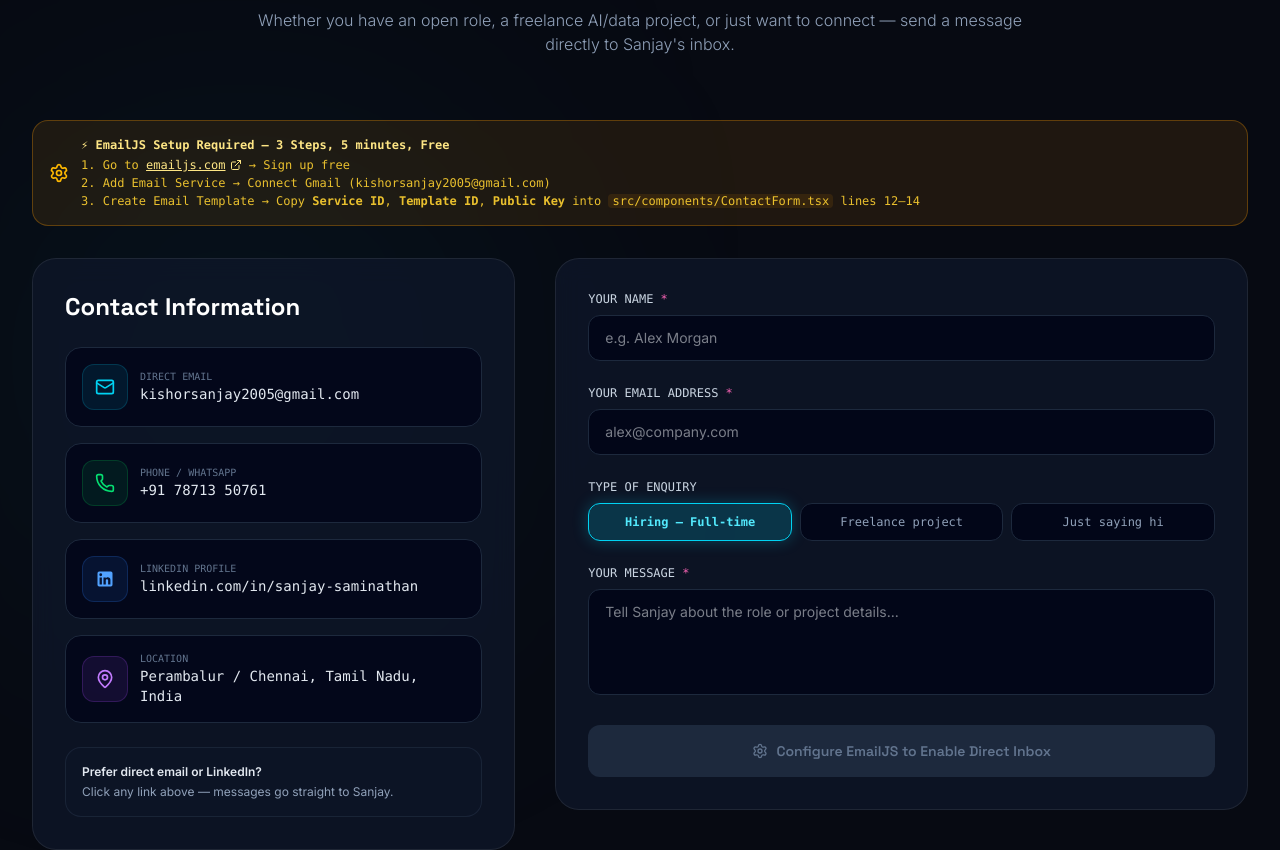
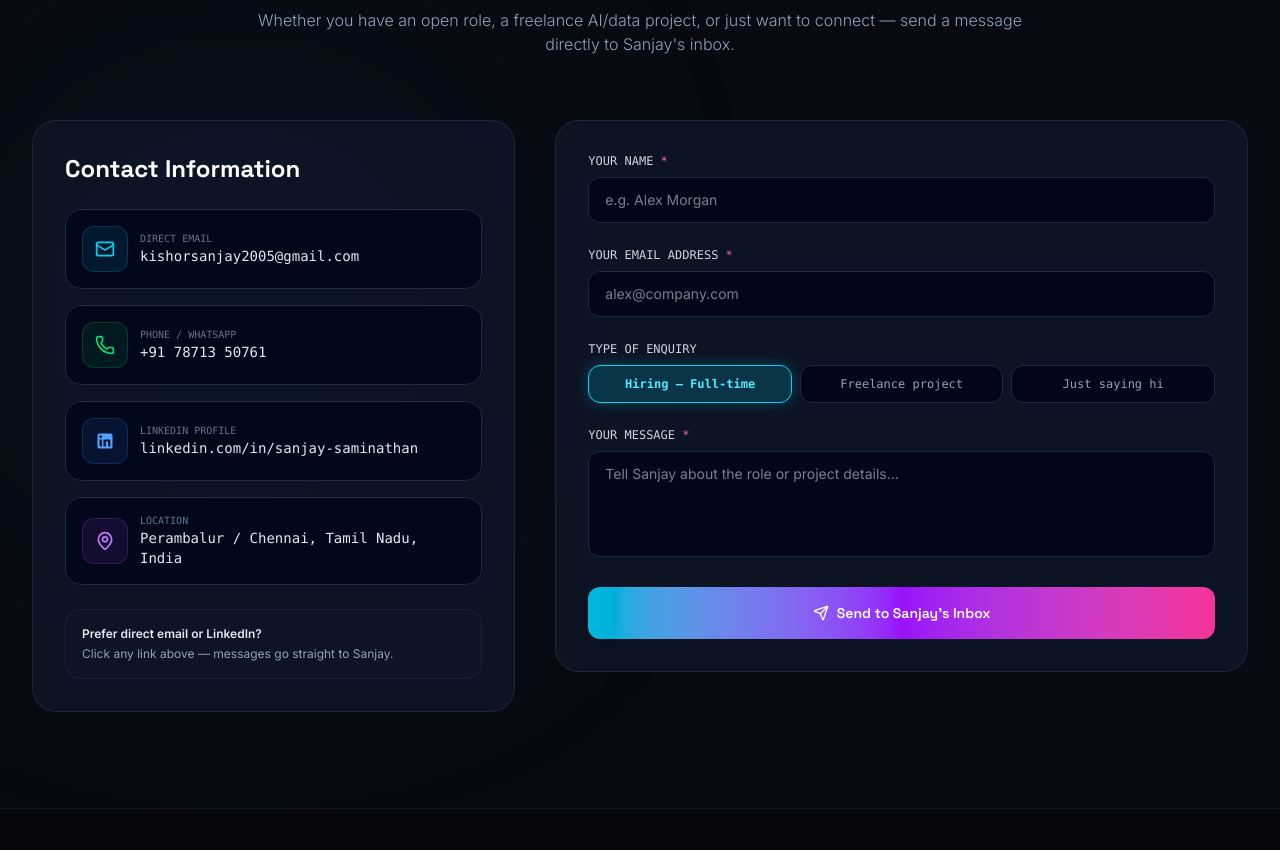
Before and after one commit to SANJAYJOY2K5/SANJAY-SAMINATH-SOFTWARE-PORTFOLIO, a React (Vite) app: page / in a window 1280 px wide. Shown: the part 5354-6204 px from the top of the page. Built offline with nearby package versions, Linux system fonts and the light colour scheme.

Commit message:
Activate EmailJS with live service/template/public keys

```diff
--- a/src/components/ContactForm.tsx
+++ b/src/components/ContactForm.tsx
@@ -10,9 +10,9 @@
 // 2. Add Email Service → connect your Gmail (kishorsanjay2005@gmail.com)
 // 3. Create Email Template with variables: {{from_name}}, {{from_email}}, {{enquiry_type}}, {{message}}
 // 4. Copy your Service ID, Template ID, and Public Key below
-const EMAILJS_SERVICE_ID  = 'YOUR_SERVICE_ID';   // e.g. 'service_abc123'
-const EMAILJS_TEMPLATE_ID = 'YOUR_TEMPLATE_ID';  // e.g. 'template_xyz456'
-const EMAILJS_PUBLIC_KEY  = 'YOUR_PUBLIC_KEY';   // e.g. 'AbCdEfGhIjKl'
+const EMAILJS_SERVICE_ID  = 'service_jkelz65';
+const EMAILJS_TEMPLATE_ID = 'portfolio_enquiry';
+const EMAILJS_PUBLIC_KEY  = 'EtO9TX1HD9huzwdNe';
 // ─────────────────────────────────────────────────────────────────────────────
 
 const isEmailJSConfigured =
```
